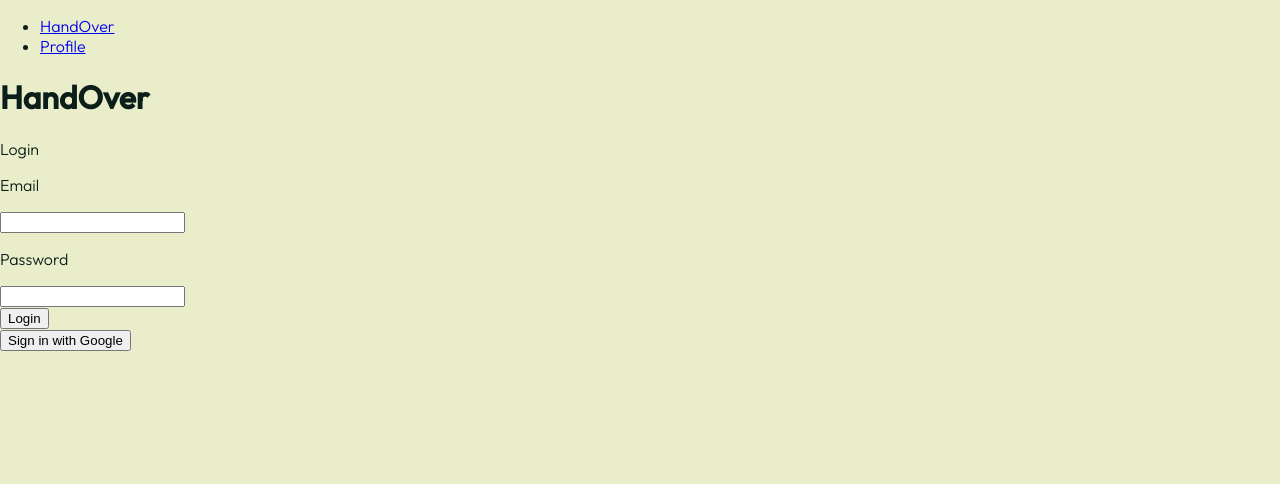
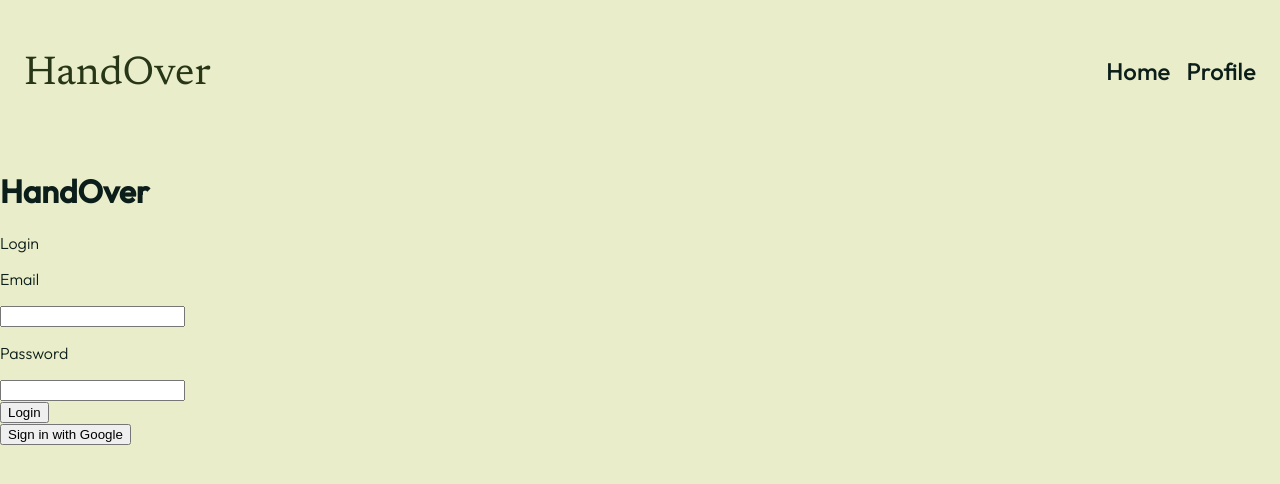
Before and after one commit to hikaba/handover-frontend, a React (Vite) app: page /login in a window 1280 px wide. Shown: the top 484 px of the page. Built offline with nearby package versions, Linux system fonts and the light colour scheme; no server answers; a web font is replaced by a local one.

Commit message:
created a basic header with links routing to the appropriate page

```diff
--- a/src/components/Header/Header.jsx
+++ b/src/components/Header/Header.jsx
@@ -1,14 +1,32 @@
 import React from 'react';
 import { Link } from 'react-router-dom';
+import "./Header.scss";
 
 function Header({ user }) {
   return (
-    <nav>
-      <ul>
-        <li><Link to="/">HandOver</Link></li>
-        <li><Link to="/profile">Profile</Link></li>
-      </ul>
-    </nav>
+    <header className="header">
+      <Link to={"/"} className='header__link'>
+        <h1 className="header__title">
+          HandOver
+        </h1>
+      </Link>
+      <nav className="header__nav">
+        <ul className="header__list">
+          <li className="header__list-item">
+            <Link to={"/"} className='header__nav-link'>Home</Link>
+          </li>
+          <li className="header__list-item">
+            <Link to={"/profile"} className='header__nav-link'>Profile</Link>
+          </li>
+        </ul>
+      </nav>
+    </header>
+    // <nav>
+    //   <ul>
+    //     <li><Link to="/">HandOver</Link></li>
+    //     <li><Link to="/profile">Profile</Link></li>
+    //   </ul>
+    // </nav>
   );
 }
 
--- a/src/components/Header/Header.scss
+++ b/src/components/Header/Header.scss
@@ -0,0 +1,42 @@
+@use '../../styles/partials/mixins' as *;
+@use '../../styles/partials/variables' as *;
+
+.header{
+    padding: 1rem;
+    display: flex;
+    align-items: center;
+    justify-content: space-between;
+    @include tablet{
+        @include tablet-padding;
+    }
+    &__link{
+        text-decoration: none;
+        color: $primary-accent-color;
+    }
+    &__title{
+        @include mobile-wordmark-style;
+        @include tablet{
+            @include tablet-desktop-wordmark-style;
+            padding: 1.5rem 0;
+        }
+    }
+    &__nav{
+        text-decoration: none;
+    }
+    &__list{
+        list-style: none;
+        text-decoration: none;
+        display: flex;
+        gap: 1rem;
+    }
+    &__list-item{
+        @include mobile-heading-style;
+        @include tablet{
+            @include tablet-desktop-heading-style;
+        }
+    }
+    &__nav-link{
+        text-decoration: none;
+        color: $primary-text-color;
+    }
+}
```
